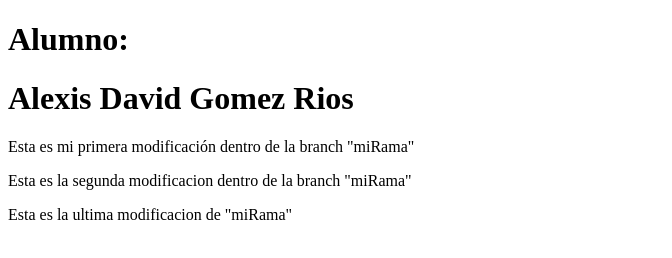
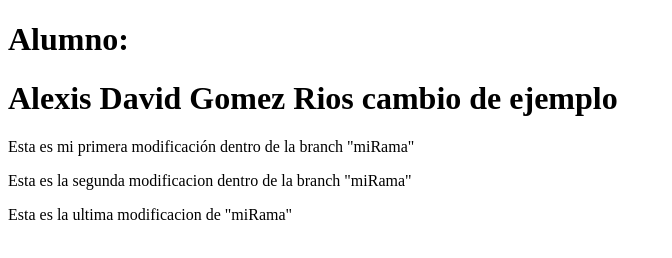
Before and after one commit to DavidM117/aweb.7.git01, a plain HTML site: page presentacion.html in a window 1280 px wide. Shown: the whole page, without its empty margins (0-672 px from the left). Drawn offline with Linux system fonts and the light colour scheme.

Commit message:
Cambio de Erik en presentacion

```diff
--- a/presentacion.html
+++ b/presentacion.html
@@ -8,7 +8,7 @@
 </head>
 <body>
     <h1>Alumno: </h1>
-    <h1> Alexis David Gomez Rios </h1>
+    <h1> Alexis David Gomez Rios cambio de ejemplo </h1>
     <p>Esta es mi primera modificación dentro de la branch "miRama"</p>
     <p>Esta es la segunda modificacion dentro de la branch "miRama"</p>
     <p>Esta es la ultima modificacion de "miRama"</p>
```
